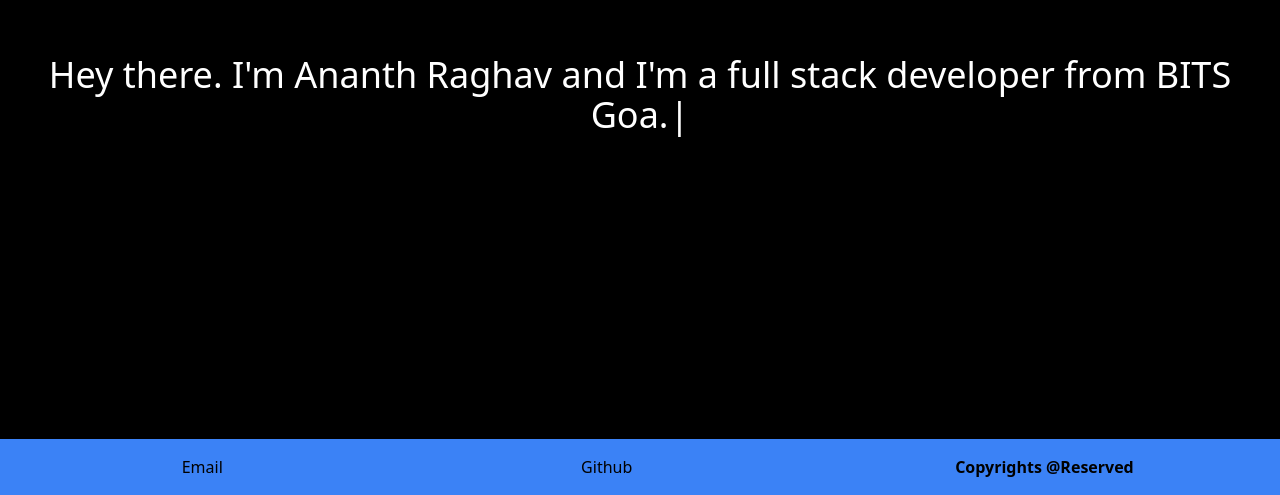
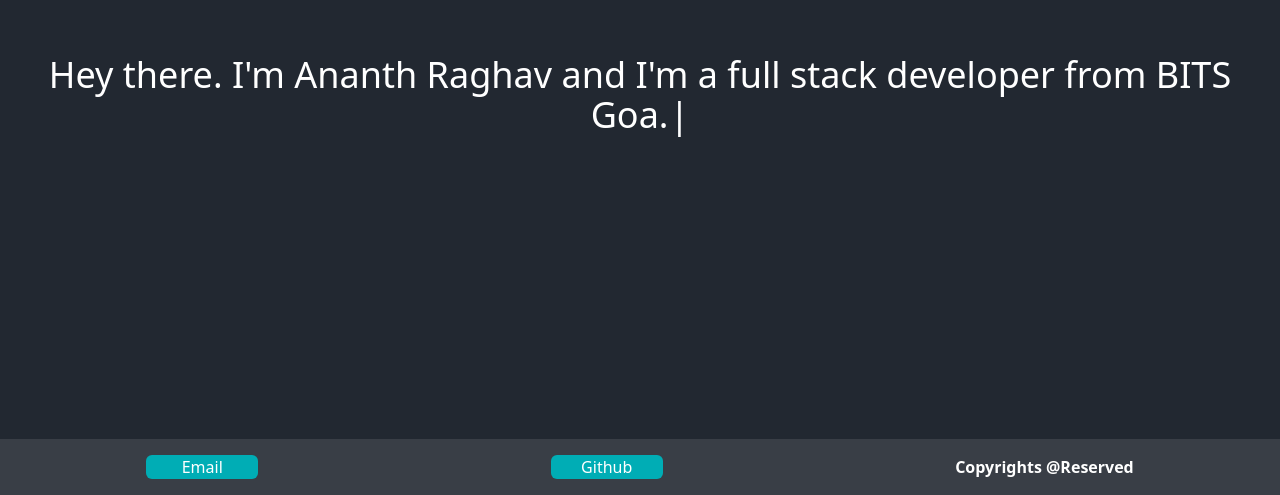
Before and after one commit to ananth243/ananth243.github.io, a React (Create React App) app: page / in a window 1280 px wide. Shown: the part 305-800 px from the top of the page. Built offline with nearby package versions, Linux system fonts and the light colour scheme.

Commit message:
Dark mode :)

```diff
--- a/public/index.html
+++ b/public/index.html
@@ -28,8 +28,8 @@
   </head>
   <body>
     <noscript>You need to enable JavaScript to run this app.</noscript>
-    <div id="root" class="bg-black text-white min-w-full"></div>
-    <footer id="footer" class="fixed bottom-0 bg-blue-500" style="min-width: 100%;"></footer>
+    <div id="root" class="bg-dark text-white min-w-full"></div>
+    <footer id="footer" class="text-white fixed bottom-0 bg-extra-dark" style="min-width: 100%;"></footer>
     <!--
       This HTML file is a template.
       If you open it directly in the browser, you will see an empty page.
--- a/src/components/Footer/Footer.js
+++ b/src/components/Footer/Footer.js
@@ -4,12 +4,12 @@
   return (
     <ul className="flex justify-around">
       <li className="mt-4 mb-4">
-        <button className="hover:text-white w-28 hover:bg-blue-400">
+        <button className="hover:text-white w-28 rounded-md bg-blue-regal hover:bg-dark-blue">
           <a href="mailto: raghavananth02@gmail.com">Email</a>
         </button>
       </li>
       <li className="mt-4 mb-4">
-        <button className="hover:text-white w-28 hover:bg-blue-400">
+        <button className="hover:text-white w-28 bg-blue-regal hover:bg-dark-blue rounded-md">
           <a href="https://github.com/ananth243" target="_blank" rel="noreferrer">Github</a>
         </button>
       </li>
--- a/src/components/Navbar/Navbar.js
+++ b/src/components/Navbar/Navbar.js
@@ -3,7 +3,7 @@
 
 function Navbar() {
   return (
-    <div className="relative bg-gray-600" style={{ minWidth: "100%" }}>
+    <div className="relative bg-extra-dark" style={{ minWidth: "100%" }}>
       <div className="flex justify-between">
         <div className="flex">
           <img
--- a/tailwind.config.js
+++ b/tailwind.config.js
@@ -5,7 +5,11 @@
   theme: {
     extend: {
       colors: {
-        "blue-regal": "rgb(33, 150, 243)",
+        dark: "#222831",
+        "extra-dark": "#393E46",
+        // "blue-regal": "rgb(33, 150, 243)"
+        "blue-regal": "#00ADB5",
+        "dark-blue": "#00FFF5",
       },
       gridTemplateColumns: {
         auto: "repeat(auto-fit, minmax(300px, 1fr))",
```
